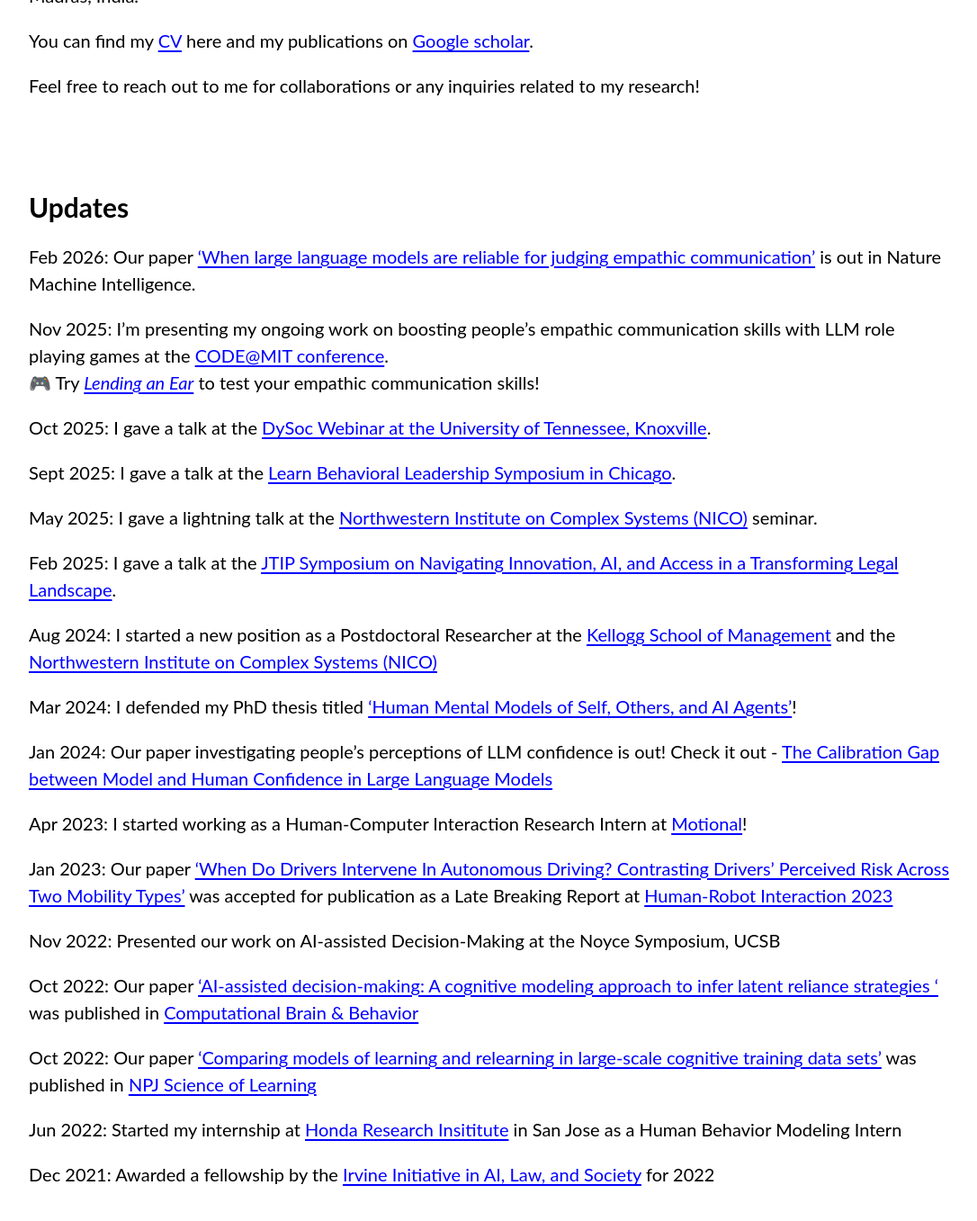
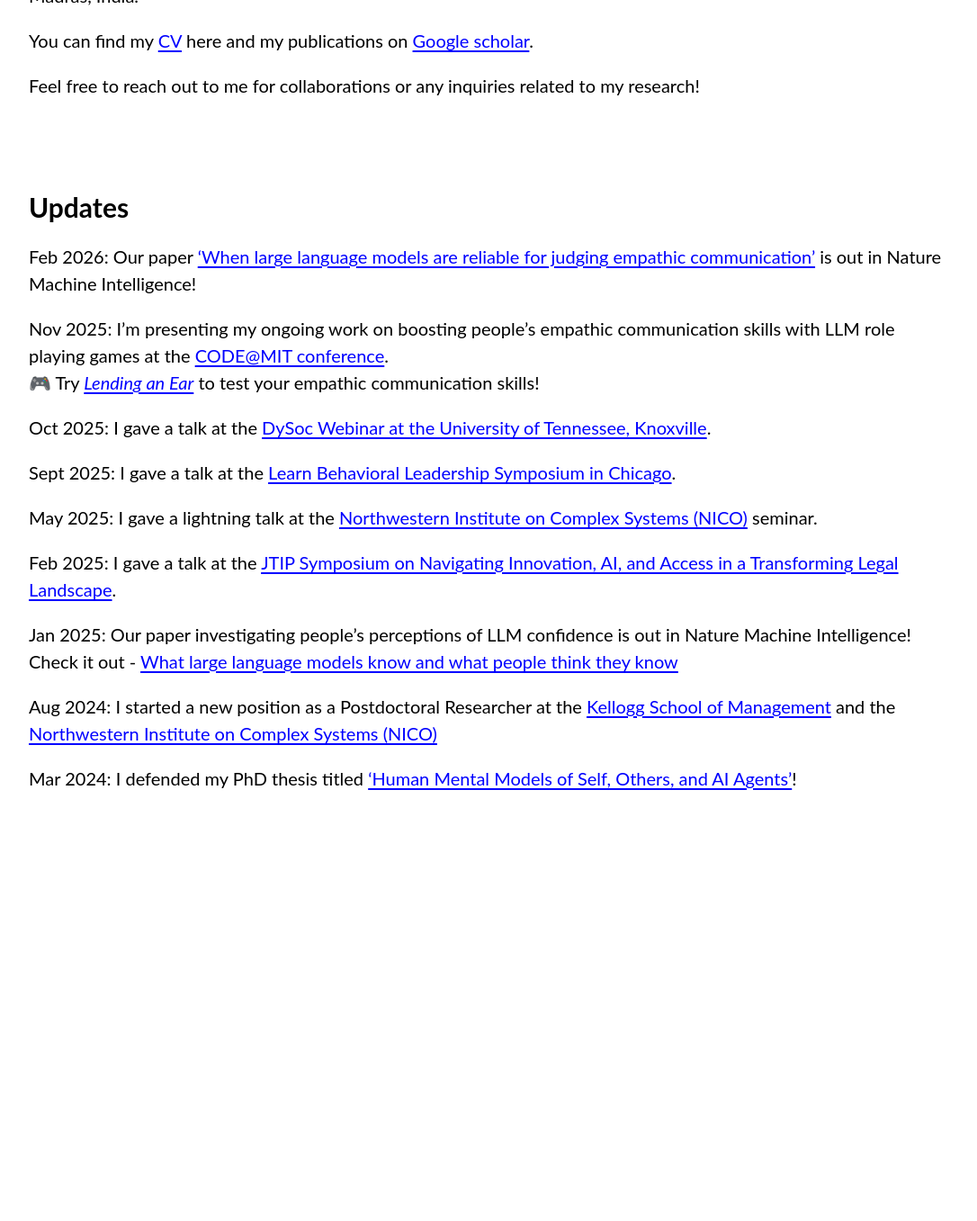
Before and after one commit to aakriti1kumar/aakriti1kumar.github.io, a Jekyll site: the page built from index.md, in a window 1280 px wide and 1400 px high, scrolled down 972 px. Shown: the top 1357 px of the window at 90% size, without its empty margins (96-1182 px from the left). Built offline with Jekyll 4.4.1, drawn with Linux system fonts in a browser that asks for light colours; our own code applies the rules of GitHub Pages for plain Markdown files; Markdown is read by kramdown in place of the engine named in the settings; after the commit the page ends 1932 px from its top, so only the background shows below that.

Commit message:
Revise updates section in index.md
Updated publication details and removed outdated entries.

```diff
--- a/index.md
+++ b/index.md
@@ -21,7 +21,7 @@ Feel free to reach out to me for collaborations or any inquiries related to my r
 
 ## Updates
 Feb 2026: Our paper ['When large language models are reliable for judging empathic communication'](https://www.nature.com/articles/s42256-025-01169-6) is out in
-Nature Machine Intelligence. <br>
+Nature Machine Intelligence! <br>
 
 Nov 2025: I'm presenting my ongoing work on boosting people's empathic communication skills with LLM role playing games at the [CODE@MIT conference](https://ide.mit.edu/events/2025-conference-on-digital-experimentation-mit-codemit/). <br>
 🎮 Try [_Lending an Ear_](https://human-ai-collaboration-lab.kellogg.northwestern.edu/rpg) to test your empathic communication skills!
@@ -34,27 +34,12 @@ May 2025: I gave a lightning talk at the [Northwestern Institute on Complex Syst
 
 Feb 2025: I gave a talk at the [JTIP Symposium on Navigating Innovation, AI, and Access in a Transforming Legal Landscape](https://jtip.law.northwestern.edu/symposium/).
 
+Jan 2025: Our paper investigating people's perceptions of LLM confidence is out in Nature Machine Intelligence! Check it out - [What large language models know and what people think they know]([https://arxiv.org/pdf/2401.13835.pdf](https://www.nature.com/articles/s42256-025-01169-6))
+
 Aug 2024: I started a new position as a Postdoctoral Researcher at the [Kellogg School of Management](https://www.kellogg.northwestern.edu/) and the [Northwestern Institute on Complex Systems (NICO)](https://www.nico.northwestern.edu/)
 
 Mar 2024: I defended my PhD thesis titled ['Human Mental Models of Self, Others, and AI Agents']()!
 
-Jan 2024: Our paper investigating people's perceptions of LLM confidence is out! Check it out - [The Calibration Gap between Model and Human Confidence in Large Language Models](https://arxiv.org/pdf/2401.13835.pdf)
-
-Apr 2023: I started working as a Human-Computer Interaction Research Intern at [Motional](motional.com)!
-
-Jan 2023: Our paper ['When Do Drivers Intervene In Autonomous Driving?
-Contrasting Drivers’ Perceived Risk Across Two Mobility Types'](https://drive.google.com/file/d/1Tku00MktmojHYEB_8_3UdTdGRnxFU36g/view?usp=share_link) was accepted for publication as a Late Breaking Report at [Human-Robot Interaction 2023](https://humanrobotinteraction.org/2023/)
-
-Nov 2022: Presented our work on AI-assisted Decision-Making at the Noyce Symposium, UCSB
-
-Oct 2022: Our paper ['AI-assisted decision-making: A cognitive modeling approach to infer latent reliance strategies
-'](https://link.springer.com/article/10.1007/s42113-022-00157-y) was published in [Computational Brain & Behavior](https://www.springer.com/journal/42113)
-
-Oct 2022: Our paper ['Comparing models of learning and relearning in large-scale cognitive training data sets'](https://www.nature.com/articles/s41539-022-00142-x) was published in [NPJ Science of Learning](https://www.nature.com/npjscilearn/)
-
-Jun 2022: Started my internship at [Honda Research Insititute](https://usa.honda-ri.com/) in San Jose as a Human Behavior Modeling Intern
-
-Dec 2021:  Awarded a fellowship by the [Irvine Initiative in AI, Law, and Society](https://ucinoyce.org/) for 2022
 
 <br>
 <br>
```
